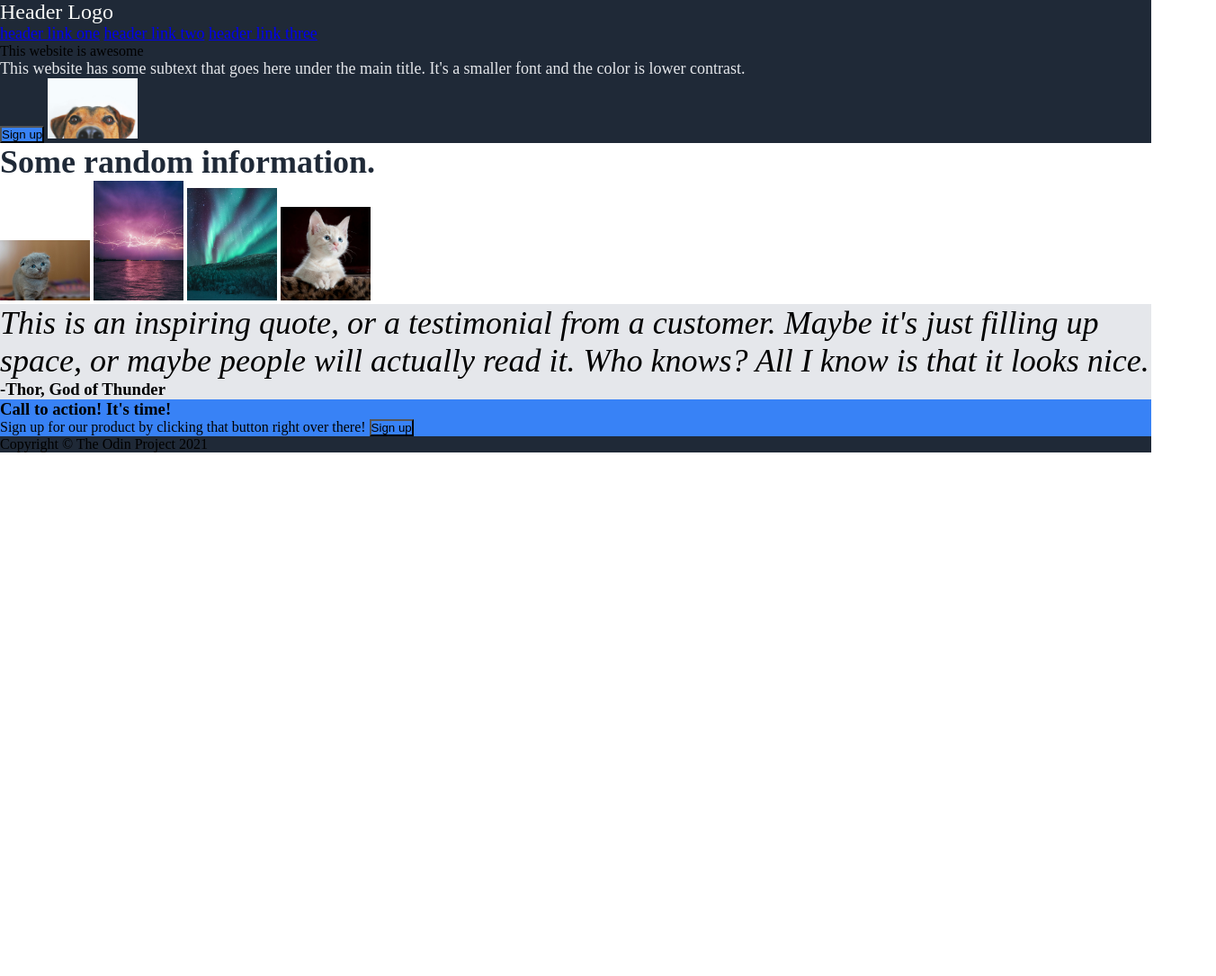
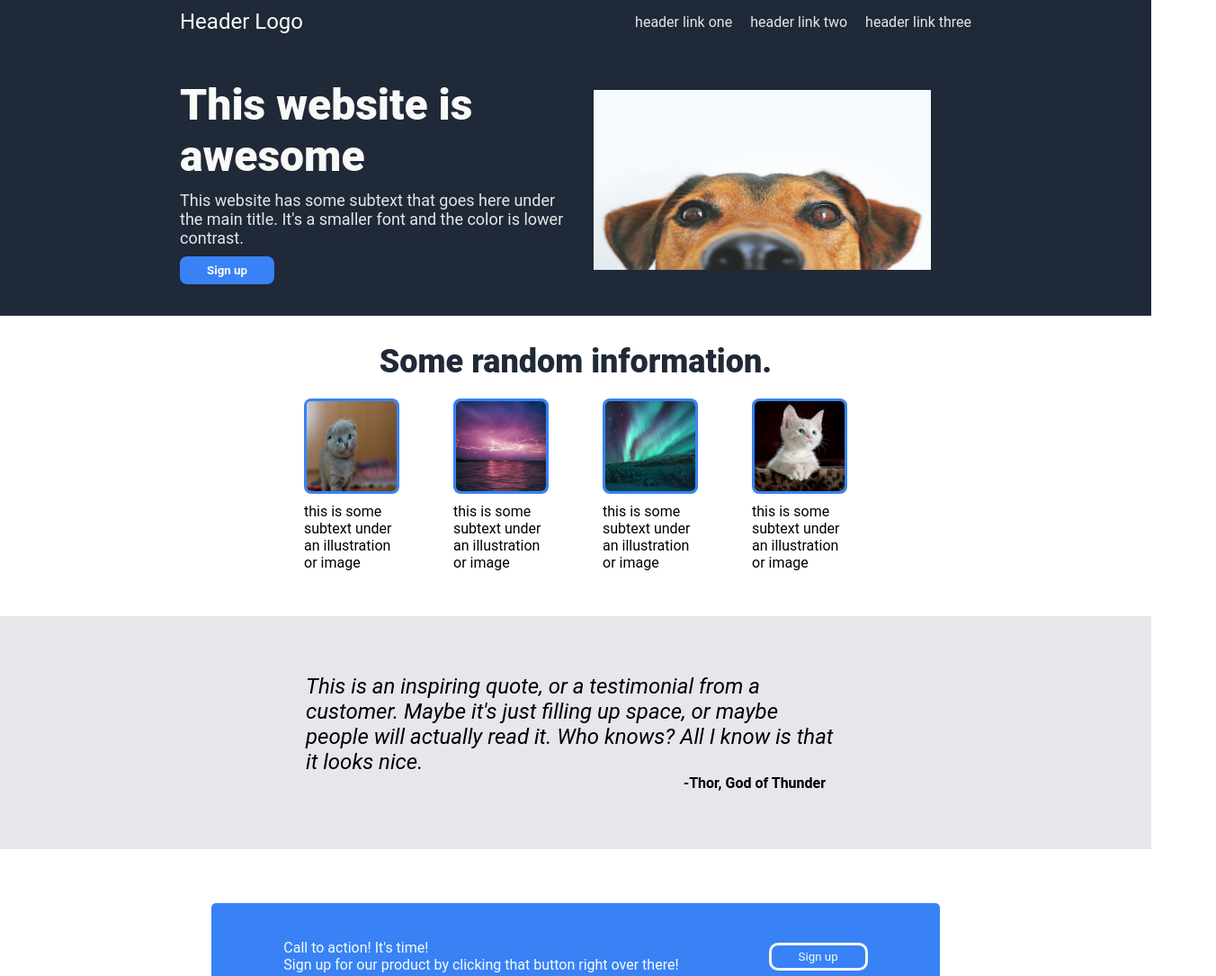
Before and after one commit to kcn2900/Project-Landing-Page, a plain HTML site: page pages/index.html in a window 1280 px wide. Shown: the top 1085 px of the page at 90% size, 1352 px wide, since content can reach past the window. Before the commit the page ends 800 px from the top, so only its background shows below. Drawn offline with Linux system fonts and the light colour scheme.

Commit message:
Finish Project-Landing-Page with fixed css.

```diff
--- a/pages/index.html
+++ b/pages/index.html
@@ -7,45 +7,92 @@
         <link rel="stylesheet" href="styles.css">
     </head>
     <body>
+        <!-- Header -->
         <div class="header">
+            <div class="top">
                 <div class="logo">Header Logo</div>
                 <div class="links">
                     <a href="#">header link one</a>
                     <a href="#">header link two</a>
                     <a href="#">header link three</a>
                 </div>
+            </div>
             <div class="header-body">
+                <div class="left">
                     <div class="main">This website is awesome</div>
                     <div class="secondary">This website has some subtext that goes here under the main title.
                         It's a smaller font and the color is lower contrast.
+
                     </div>
+                    <div class="stop">
                         <button>Sign up</button>
+                    </div>
+                </div>
+                <div class="right">
                     <img src="../images/brown-dog.jpg">
                 </div>
             </div>
+        </div>
+
+        <!-- random Information section -->
         <div class="body1">
             <div class="info-header">Some random information.</div>
             <div class="images">
+                <div class="col">
                     <img src="../images/sad-cat.jpg">
+                    <div class="text">
+                        this is some subtext under an illustration or image
+                    </div>
+
+                </div>
+                <div class="col">
                     <img src="../images/lightning.jpg">
-                <img src="../images/aurora.jpg">
-                <img src="../images/white-cat.jpg">
+                    <div class="text">
+                        this is some subtext under an illustration or image
                     </div>
                 </div>
+                <div class="col">
+                    <img src="../images/aurora.jpg">
+                    <div class="text">
+                        this is some subtext under an illustration or image
+                    </div>
+                </div>
+                <div class="col">
+                    <img src="../images/white-cat.jpg">
+                    <div class="text">
+                        this is some subtext under an illustration or image
+                    </div>
+                </div>
+
+            </div>
+        </div>
+
+        <!-- Thor quote -->
         <div class="body2">
             <p>
                 This is an inspiring quote, or a testimonial from a customer.
                 Maybe it's just filling up space, or maybe people will actually
                 read it. Who knows? All I know is that it looks nice.
             </p>
-            <h3>-Thor, God of Thunder</h3>
+            <div class="quote" style="font-weight: bold;">-Thor, God of Thunder</div>
         </div>
+
+
         <div class="body3">
             <div class="modal">
-                <h3>Call to action! It's time!</h3>
+                <div class="left">
+                    <div>Call to action! It's time!</div>
+                    <div>
                         Sign up for our product by clicking that button right
                         over there!
+                    </div>
+                </div>
+                <div class="right">
+
                     <button>Sign up</button>
+                </div>
+
+
             </div>
         </div>
         <div class="footer">
--- a/pages/styles.css
+++ b/pages/styles.css
@@ -1,22 +1,69 @@
 * {
     padding: 0px;
     margin: 0px;
+    font-family: "Roboto", sans-serif;
 }
 
 .header,
 .footer {
+    display: flex;
+    flex-direction: column;
     background-color: #1F2937;
+    justify-content: center;
 }
 
-.header-body main {
+.header {
+    padding: 10px 200px;
+}
+
+.footer {
+    align-items: center;
+    color: #E5E7EB;
+    padding: 30px;
+}
+
+.top {
+    display: flex;
+    justify-content: space-between;
+    align-items: center;
+    margin-bottom: 50px;
+}
+
+.top .links {
+    display: flex;
+    gap: 20px;
+}
+
+.header-body .main {
     font-size: 48px;
     color: #F9FAF8;
     font-weight: 800;
 }
 
-.header-body .secondary,
-.links {
+.header-body .secondary {
     font-size: 18px;
+    color: #E5E7EB;
+}
+
+.header .left {
+    display: flex;
+    gap: 10px;
+    flex-direction: column;
+    flex-wrap: wrap;
+    width: 50%;
+
+}
+
+.header-body {
+    display: flex;
+    align-items: center;
+    margin-bottom: 25px;
+    justify-content: flex-start;
+    gap: 20px;
+}
+
+a {
+    text-decoration: none;
     color: #E5E7EB;
 }
 
@@ -25,27 +72,112 @@
     color: #F9FAF8
 }
 
-button,
-.modal {
-    background-color: #3882F6;
+.header button {
+    border: none;
 }
 
 .info-header {
     font-size: 36px;
     font-weight: 800;
     color: #1F2937;
+    margin-bottom: 20px;
 }
+
+.body1{
+    display: flex;
+    flex-direction: column;
+
+    padding: 30px 0px;
+    background-color: white;
+    justify-content: center;
+    align-items: center;
+}
+
+.body1 .images {
+    display: flex;
+    justify-content: center;
+    padding: 0 400px;
+    gap: 40px;
+}
+
+.body1 .col {
+    margin-bottom: 20px;
+    display: flex;
+    flex-wrap: wrap;
+    gap: 10px;
+    width: 75%;
+    padding: 0 10px;
+}
+
 
 .body2 {
     background-color: #E5E7EB;
+    display: flex;
+    justify-content: center;
+    align-items: center;
+    flex-direction: column;
+    padding: 40px;
 }
 
 .body2 p {
-    font-size: 36px;
+    font-size: 24px;
     font-style: italic;
+    display: flex;
+    margin-top: 24px;
+    width: 50%;
 }
 
-img {
+button,
+.modal {
+    background-color: #3882F6;
+}
+
+.left button {
+    padding: 8px 30px;
+    border-radius: 8px;
+    color: #F9FAF8;
+    font-weight: bold;
+}
+
+.body3 {
+    display: flex;
+    background-color: white;
+    justify-content: center;
+    padding: 60px 20px;
+}
+
+.modal {
+    display: flex;
+    padding: 40px 80px;
+    border-radius: 5px;
+    justify-content: space-between;
+    align-items: center;
+    color: #F9FAF8;
+    gap: 100px;
+}
+
+.modal button {
+    padding: 5px 30px;
+    border-radius: 10px;
+    border: solid #F9FAF8;
+    color: #F9FAF8;
+}
+
+.quote {
+    width: 40%;
+    align-self: flex-end;
+    flex: 1 0 0;
+    margin-bottom: 24px;
+}
+
+.right img {
+    width: 125%;
+    height: 200px;
+}
+
+.images img {
     width: 100px;
-    height: auto;
+    height: 100px;
+    border: solid #3882F6;
+    border-radius: 8px;
 }
```
Lines whose indentation alone changed are shown as unchanged.
